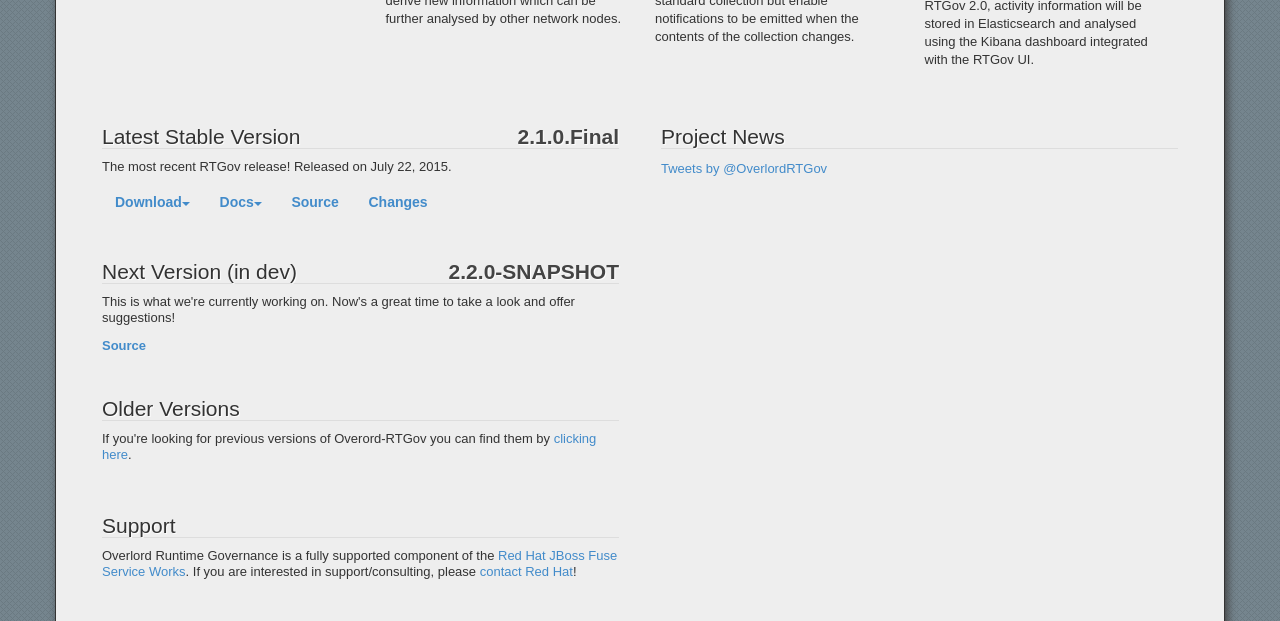
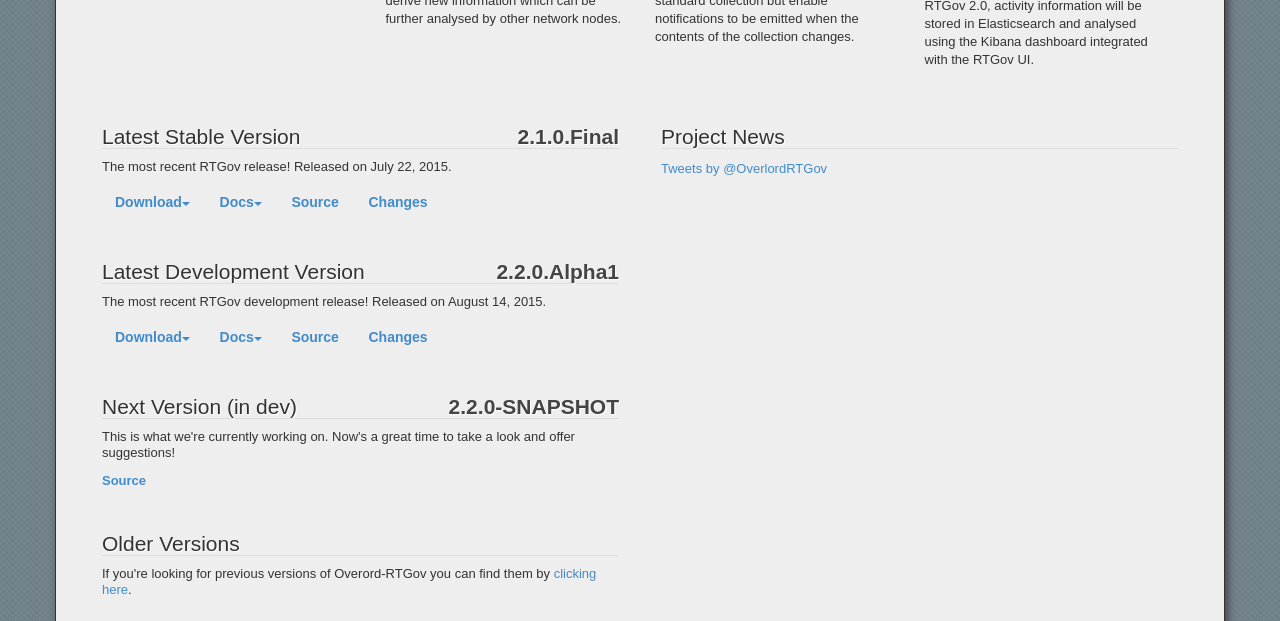
Before and after one commit to Governance/Governance.github.io, a Jekyll site: the page built from rtgov/index.html, in a window 1280 px wide and 900 px high, scrolled down 342 px, cut to the strip 0-621 px from the top of the window. Built offline with Jekyll 4.4.1, drawn with Linux system fonts in a browser that asks for light colours; comment, search, counter and statistics services are not loaded.

Commit message:
RTGov 2.2.0.Alpha1 release

```diff
--- a/rtgov/index.html
+++ b/rtgov/index.html
@@ -61,6 +61,31 @@
                 </div>
               </div>
               <div class="citem">
+                <h3>Latest Development Version <span class="version pull-right hide-480">2.2.0.Alpha1</span></h3>
+                <p>The most recent RTGov development release! Released on August 14, 2015.</p>
+                <div class="links">
+                    <div class="btn-group">
+                      <button type="button" class="btn btn-default btn-link dropdown-toggle" data-toggle="dropdown" aria-expanded="false"><b>Download</b><span class="caret"></span>
+                      </button>
+                      <ul class="dropdown-menu" role="menu">
+                        <li><a href="http://downloads.jboss.org/overlord/rtgov/overlord-rtgov-dist-all-wildfly8-2.2.0.Alpha1.zip">Wildfly 8 (All)</a></li>
+                        <li><a href="http://downloads.jboss.org/overlord/rtgov/overlord-rtgov-dist-client-wildfly8-2.2.0.Alpha1.zip">Wildfly 8 (Client Only)</a></li>
+                      </ul>
+                    </div>
+                    <div class="btn-group">
+                      <button type="button" class="btn btn-default btn-link dropdown-toggle" data-toggle="dropdown" aria-expanded="false"><b>Docs</b><span class="caret"></span>
+                      </button>
+                      <ul class="dropdown-menu" role="menu">
+                        <li><a href="http://docs.jboss.org/overlord/rtgov/2.2.0.Alpha1/userguide/html">User Guide</a></li>
+                        <li><a href="http://docs.jboss.org/overlord/rtgov/2.2.0.Alpha1/developerguide/html">Developer Guide</a></li>
+                        <li><a href="http://docs.jboss.org/overlord/rtgov/2.2.0.Alpha1/javadoc">Javadoc</a></li>
+                      </ul>
+                    </div>
+                    <a class="btn" href="https://github.com/Governance/rtgov/tree/2.2.0.Alpha1">Source</a>
+                    <a class="btn" href="https://issues.jboss.org/secure/ReleaseNote.jspa?projectId=12313521&version=12325815">Changes</a>
+                </div>
+              </div>
+              <div class="citem">
                 <h3>Next Version (in dev) <span class="version pull-right hide-480">2.2.0-SNAPSHOT</span></h3>
                 <p>This is what we're currently working on.  Now's a great time to take a look and offer suggestions!</p>
                 <div class="links">
```
